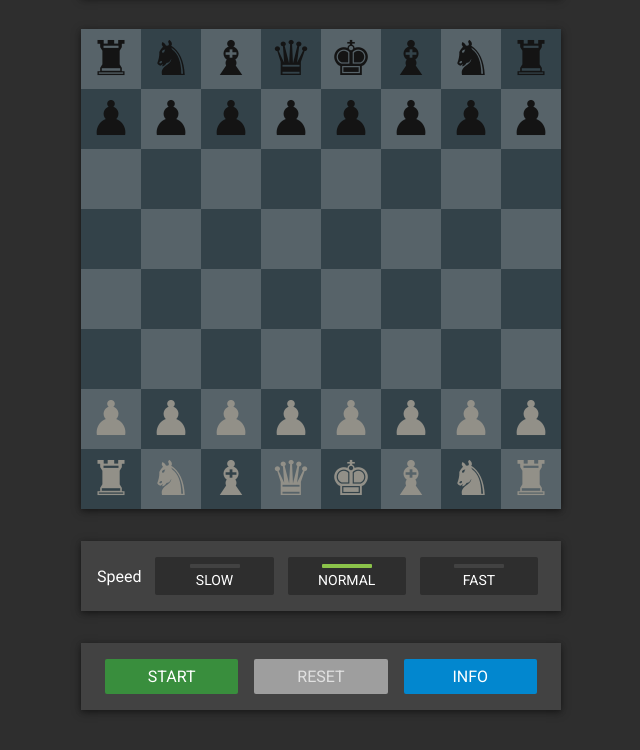
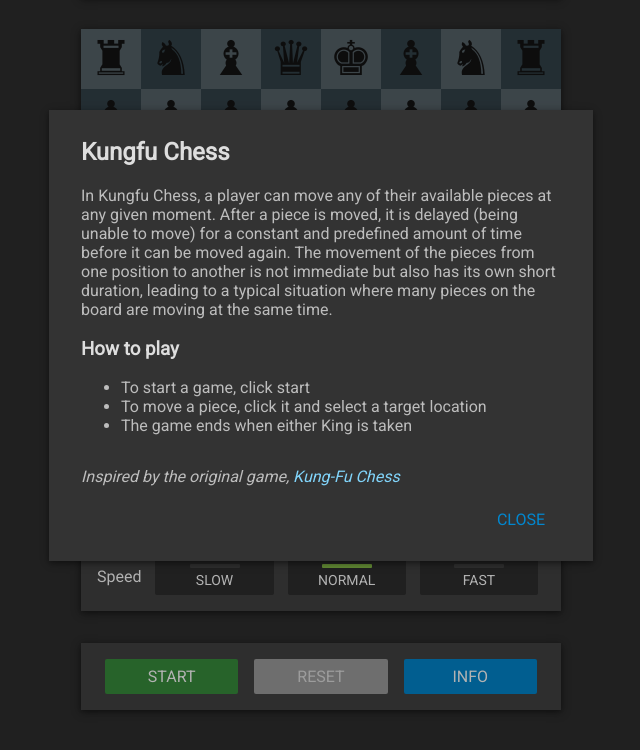
Before and after one commit to matthewjf/kungfuchess, a website built with webpack: page index.html in a window 1280 px wide. Both pictures are taken after a click on the button "info". Shown: the part 153-903 px from the top of the page, without its empty margins (319-959 px from the left). Built offline with nearby package versions, Linux system fonts and the light colour scheme.

Commit message:
added info dialog

```diff
--- a/css/kungfuchess.css
+++ b/css/kungfuchess.css
@@ -57,6 +57,68 @@
   height: 480px;
   margin: 0;
   position: relative;
+}
+
+#modal-overlay {
+  position: fixed;
+  top: 0;
+  left: 0;
+  width: 100%;
+  height: 100%;
+  display: flex;
+  justify-content: center;
+  z-index: 100;
+  background-color: hsla(0,0%,0%,.3);
+}
+
+#modal-overlay h2, #modal-overlay h3 {
+  color: hsl(0, 0%, 87%);
+}
+
+#modal-window {
+  align-self: baseline;
+  background-color: hsl(0,0%,20%);
+  position: relative;
+  top: 20%;
+  z-index: 101;
+  padding: 0.5em 2em 1.5em;
+  color: hsl(0, 0%, 74%);
+}
+
+#close-modal {
+  font-family: 'Roboto', sans-serif;
+  float: right;
+  font-size: 16px;
+  background-color: transparent;
+  color: hsl(201, 98%, 41%);
+  text-transform: uppercase;
+  cursor: pointer;
+  border: none;
+  border-radius: 2px;
+  padding: 0.5em 1em;
+}
+
+#close-modal:focus {
+  border: 0px;
+  outline: none;
+}
+
+#close-modal:hover {
+  color: hsl(201, 98%, 49%);
+}
+
+#close-modal:active {
+  color: hsl(201, 98%, 33%);
+  background-color: hsl(0, 0%, 16%);
+}
+
+.help-text {
+  padding-top: 1em;
+  font-style: italic;
+}
+
+.help-text a {
+  text-decoration: none !important;
 }
 
 #game-controls, #game-settings {
--- a/js/constants.js
+++ b/js/constants.js
@@ -8,5 +8,13 @@
   MoveTime: 500,
   Slow: 8000,
   Normal: 5000,
-  Fast: 2000
+  Fast: 2000,
+  Values: {
+    Bishop: 3,
+    King: 100,
+    Knight: 3,
+    Pawn: 1,
+    Queen: 9,
+    Rook: 5,
+  }
 };
--- /dev/null
+++ b/js/info.js
@@ -0,0 +1,39 @@
+module.exports = {
+  openModal: function() {
+    var $overlay = $('<div>').attr('id', 'modal-overlay');
+    var $window = $('<div>').attr('id', 'modal-window').addClass('section');
+    var $close = $('<input id="close-modal" type="button" value="close"/>');
+    $close.click(function(event) {
+      $overlay.empty();
+      $overlay.remove();
+    });
+
+    $window.append($('<h2>').text('Kungfu Chess'));
+    $window.append($('<p>').text(
+      "In Kungfu Chess, a player can move any of their available pieces at \
+      any given moment. After a piece is moved, it is delayed (being unable \
+      to move) for a constant and predefined amount of time before it \
+      can be moved again. The movement of the pieces from one position to \
+      another is not immediate but also has its own short duration, leading \
+      to a typical situation where many pieces on the board are moving at \
+      the same time."
+    ));
+    $window.append($('<h3>').text(
+      "How to play"
+    ));
+    $window.append(
+      $('<ul>')
+        .append($('<li>').text('To start a game, click start'))
+        .append($('<li>').text('To move a piece, click it and select a target location'))
+        .append($('<li>').text('The game ends when either King is taken'))
+    );
+    $window.append($('<p>').addClass('help-text').text(
+      "Inspired by the original game, "
+    ).append('<a href="https://en.wikipedia.org/wiki/Kung-Fu_Chess" target=_blank >Kung-Fu Chess</a>'));
+    $close.appendTo($window);
+
+
+    $overlay.prependTo('body');
+    $window.prependTo($overlay);
+  },
+};
--- a/js/kungfuchess.js
+++ b/js/kungfuchess.js
@@ -1,4 +1,5 @@
 var Game = require('./game');
+var Info = require('./info');
 
 $(function () {
   $('body').addClass('no-select');
@@ -64,7 +65,7 @@
 
   // INFO
   $('<input id="info" type="button" value="info" />').click(function(){
-    window.open('https://en.wikipedia.org/wiki/Kung-Fu_Chess');
+    Info.openModal();
   }).appendTo($controls);
 
   var game = new Game($root);
```
Also changed, not shown: bundle.js (+56 -2 lines), 1 other file.
